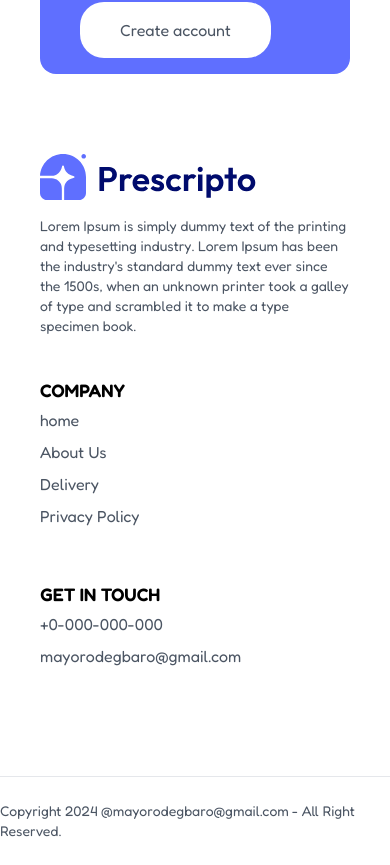
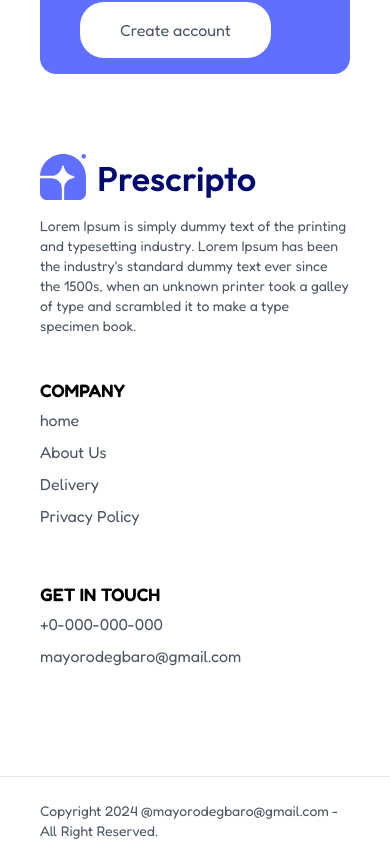
Before and after one commit to king-mayor/Appointment, a React (Vite) app: page / in a window 390 px wide. Shown: the part 6017-6882 px from the top of the page. Built offline with nearby package versions, Linux system fonts and the light colour scheme.

Commit message:
footer updated

```diff
--- a/src/Components/Footer.jsx
+++ b/src/Components/Footer.jsx
@@ -32,7 +32,7 @@ const Footer = () => {
         </div>
       </div>
       <hr />
-      <div className="flex justify-center">
+      <div className="flex justify-center lg:px-0 px-10">
         <p className="lg:text-md text-sm text-gray-600 py-6">
           Copyright 2024 @mayorodegbaro@gmail.com - All Right Reserved.
         </p>
```
